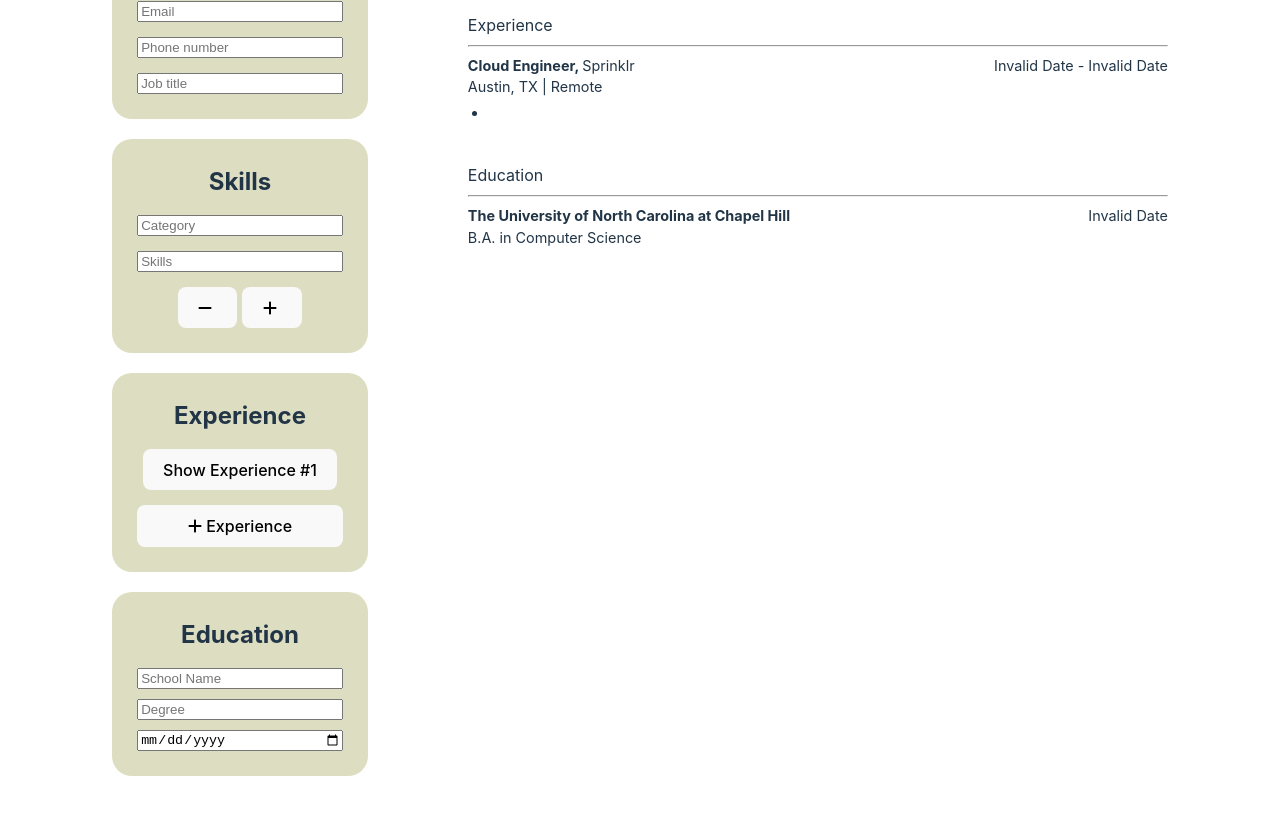
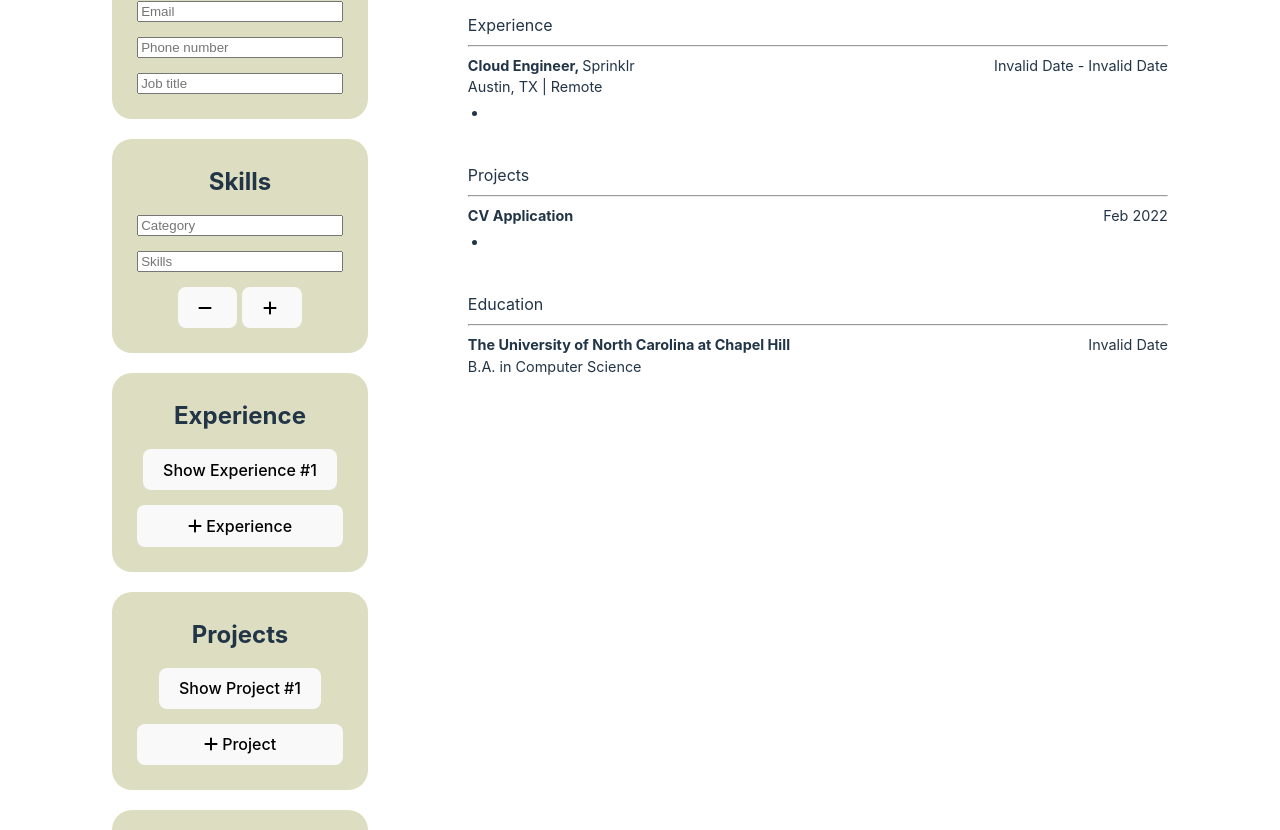
Before and after one commit to ChonnyRama/cv-application, a React (Vite) app: page / in a window 1280 px wide. Shown: the part 295-1125 px from the top of the page. Built offline with nearby package versions, Linux system fonts and the light colour scheme.

Commit message:
Add projects form and preview

```diff
--- a/src/Content.jsx
+++ b/src/Content.jsx
@@ -4,6 +4,7 @@ import Preview from './components/CVPreview/Preview'
 import Skills from './components/CVForms/Skills'
 import Experiences from './components/CVForms/Experiences'
 import Education from './components/CVForms/Education'
+import Projects from './components/CVForms/Projects'
 import { FontAwesomeIcon } from "@fortawesome/react-fontawesome";
 import {
   faPlus,
@@ -42,6 +43,14 @@ export default function Content() {
       graduationDate: '',
     },
   ])
+  const [projects, setProjects] = useState([
+    {
+    projectTitle: '',
+    projectLink: '',
+    bullets: ['']
+    }
+  ])
+  const [activeProject, setActiveProject] = useState(null)
 
     function onFirstName(event) {
         setFirstName(event.target.value)
@@ -112,6 +121,7 @@ export default function Content() {
       dateTo:'',
       bullets:[''],
     }])
+    setActiveExperience(experiences.length)
   }
 
   function handleBullets(event, index, bullIndex) {
@@ -120,16 +130,59 @@ export default function Content() {
     setExperiences(newExperiences)
   }
 
-  function addBullet(index) {
+  function addBullet(index, type) {
+    if (type === 'experience') {
       const newExperiences = [...experiences]
       newExperiences[index].bullets.push('')
       setExperiences(newExperiences)
+    } else {
+      const newProjects = [...projects]
+      newProjects[index].bullets.push('')
+      setProjects(newProjects)
     }
 
-  function removeBullet(index) {
+  }
+
+  function removeBullet(index, type) {
+    if (type === 'experience') {
       const newExperiences = [...experiences]
       newExperiences[index].bullets.pop()
       setExperiences(newExperiences)
+    } else {
+      const newProjects = [...projects]
+      newProjects[index].bullets.pop()
+      setProjects(newProjects)
+    }
+
+  }
+
+  function handleProjects(event, index, field) {
+    const newProjects = [...projects]
+    newProjects[index][field] = event.target.value
+    setProjects(newProjects)
+  }
+
+  function toggleActiveProjects(index) {
+    if (activeProject === index) {
+      setActiveProject(null)
+    } else {
+      setActiveProject(index)
+    }
+  }
+
+  function addProject() {
+    setProjects([...projects, {
+          projectTitle: '',
+          projectLink: '',
+          bullets: ['']
+    }])
+    setActiveProject(projects.length)
+  }
+
+  function handleProjectBullets(event, index, bullIndex) {
+    const newProjects = [...projects]
+    newProjects[index].bullets[bullIndex] = event.target.value
+    setProjects(newProjects)
   }
 
   function handleEducation(event, index, field) {
@@ -189,8 +242,8 @@ export default function Content() {
                       values={experience}
                       onExperiences={(event, field) => handleExperiences(event,index,field)}
                       onBullets={(event,bullIndex) => handleBullets(event,index,bullIndex)}
-                      onAddBullet={() => addBullet(index)}
-                      onRemoveBullet={()=>removeBullet(index)}
+                      onAddBullet={() => addBullet(index,'experience')}
+                      onRemoveBullet={()=>removeBullet(index,'experience')}
                     />
                   </div>
                 )}
@@ -201,6 +254,36 @@ export default function Content() {
                 onClick={addExperience}>
               <FontAwesomeIcon icon={faPlus} />
               <span> Experience</span>
+              </button>
+          </div>
+          <div className='projects-form'>
+            <h1>Projects</h1>
+            {projects.map((project, index) => (
+              <div key={index}>
+                <button
+                  onClick={() => toggleActiveProjects(index)}
+                >
+                  {activeProject === index ? 'Hide' : 'Show'} Project #{index+1}
+                </button>
+                {activeProject === index && (
+                  <div className='project-form'>
+                    <Projects
+                      values={project}
+                      onProjects={(event, field) => handleProjects(event, index, field)}
+                      onBullets={(event,bullIndex) => handleProjectBullets(event,index,bullIndex)}
+                      onAddBullet={(index) => addBullet(index, 'project')}
+                      onRemoveBullet={(index) => removeBullet(index, 'project')}
+                    />
+                  </div>
+
+                )}
+              </div>
+            ))}
+            <button
+              onClick={addProject}
+            >
+              <FontAwesomeIcon icon={faPlus} />
+              <span> Project</span>
             </button>
           </div>
           <div className='education-form'>
@@ -227,6 +310,7 @@ export default function Content() {
             skills={categories}
             experiences={experiences}
             education={education}
+            projects={projects}
         />
         </section>
       </div>
--- a/src/components/CVForms/Experiences.jsx
+++ b/src/components/CVForms/Experiences.jsx
@@ -75,7 +75,7 @@ export default function Experiences({
           onChange={(event) => onBullets(event,index)}
         />
       ))}
-      <div className='exp-buttons'>
+      <div className='bullet-buttons'>
         <button
           onClick={onRemoveBullet}
         >
--- /dev/null
+++ b/src/components/CVForms/Projects.jsx
@@ -0,0 +1,54 @@
+import React from 'react'
+import { FontAwesomeIcon } from "@fortawesome/react-fontawesome";
+import {
+  faPlus,
+  faMinus,
+} from "@fortawesome/free-solid-svg-icons";
+
+export default function Projects({
+  values,
+  onProjects,
+  onBullets,
+  onAddBullet,
+  onRemoveBullet,
+}) {
+  return (
+    <div className='projects-form-container'>
+      <input
+        type='text'
+        placeholder='Project Name'
+        value={values.projectName}
+        onChange={(event) => onProjects(event, 'projectName')}
+      />
+      <input
+        type='link'
+        placeholder='Project Link'
+        value={values.link}
+        onChange={(event) => onProjects(event, 'projectLink')}
+      />
+      {values.bullets.map((bullet, index) => (
+        <textarea
+          key={index}
+          placeholder='Bullet'
+          value={values.bullets[index]}
+          onChange={(event) => onBullets(event, index)}
+        />
+      ))}
+      <div className='bullet-buttons'>
+        <button
+          onClick={onRemoveBullet}
+        >
+          <FontAwesomeIcon icon={faMinus} />
+          <span> Bullet</span>
+        </button>
+        <button
+          onClick={onAddBullet}
+        >
+          <FontAwesomeIcon icon={faPlus} />
+          <span> Bullet</span>
+        </button>
+      </div>
+
+    </div>
+  )
+}
--- a/src/components/CVForms/forms.css
+++ b/src/components/CVForms/forms.css
@@ -14,7 +14,7 @@ h1, h2 {
   gap: 15px; /* Adds space between each label/input pair */
 }
 
-.experience {
+.experience, .projects-form-container {
   margin-top: 10px;
   display: flex;
   flex-direction: column;
@@ -22,9 +22,10 @@ h1, h2 {
   background-color: rgb(230, 228, 228);
   padding: 10px;
   border-radius: 20px;
+  max-width: 250px;
 }
 
-.experience button {
+.bullet-buttons button {
   background-color: rgb(173, 250, 250);
 }
 
--- a/src/components/CVPreview/Preview.jsx
+++ b/src/components/CVPreview/Preview.jsx
@@ -3,6 +3,7 @@ import PreviewBasic from './PreviewBasic'
 import PreviewSkills from './PreviewSkills'
 import PreviewExperiences from './PreviewExperiences'
 import PreviewEducation from './PreviewEducation'
+import PreviewProjects from './PreviewProjects'
 import './preview.css'
 
 export default function Preview({
@@ -14,6 +15,7 @@ export default function Preview({
   title,
   skills,
   experiences,
+  projects,
   education,
 }) {
     return (
@@ -33,6 +35,9 @@ export default function Preview({
           <PreviewExperiences
             experiences={experiences}
           />
+          <PreviewProjects
+            projects={projects}
+          />
           <PreviewEducation
             education={education}
           />
--- /dev/null
+++ b/src/components/CVPreview/PreviewProjects.jsx
@@ -0,0 +1,33 @@
+import React from 'react'
+
+export default function PreviewProjects({
+  projects,
+}) {
+  return (
+    <div className='projects-preview'>
+      <span>Projects</span>
+      <hr></hr>
+      <div className='projects-container'>
+        {projects.map((project,index) => (
+          <div className='proj-container'key={index}>
+            <div className='proj-headline'>
+              <div className='proj-info'>
+                <span className='proj-title'>{project.projectName || 'CV Application'} </span>
+              </div>
+              <div className='proj-link'>
+                <span>{project.projectLink || 'Feb 2022'}</span>
+              </div>
+            </div>
+            <ul>
+              {project.bullets.map((bullet,index) => (
+                <li key={index}>
+                  {bullet}
+                </li>
+              ))}
+            </ul>
+          </div>
+        ))}
+      </div>
+    </div>
+  )
+}
--- a/src/components/CVPreview/preview.css
+++ b/src/components/CVPreview/preview.css
@@ -59,19 +59,23 @@ h2 {
   font-size: .9rem;
 }
 
-.experiences-container {
+.experiences-container,
+.proj-container {
   font-size: .9rem;
 }
 
-.job-title {
+.job-title,
+.proj-title {
   font-weight: bold;
 }
-.experience-headline {
+.experience-headline,
+.proj-headline {
   display: flex;
   justify-content: space-between;
 }
 
-.exp-container ul {
+.exp-container ul,
+.proj-container ul {
   position: relative;
   right: 20px;
   top:-10px;
--- a/src/index.css
+++ b/src/index.css
@@ -94,6 +94,6 @@ header {
   margin-right: 5px;
 }
 
-.exp-buttons :first-child{
+.bullet-buttons :first-child{
   margin-right: 5px;
 }
```
Lines whose indentation alone changed are shown as unchanged.
